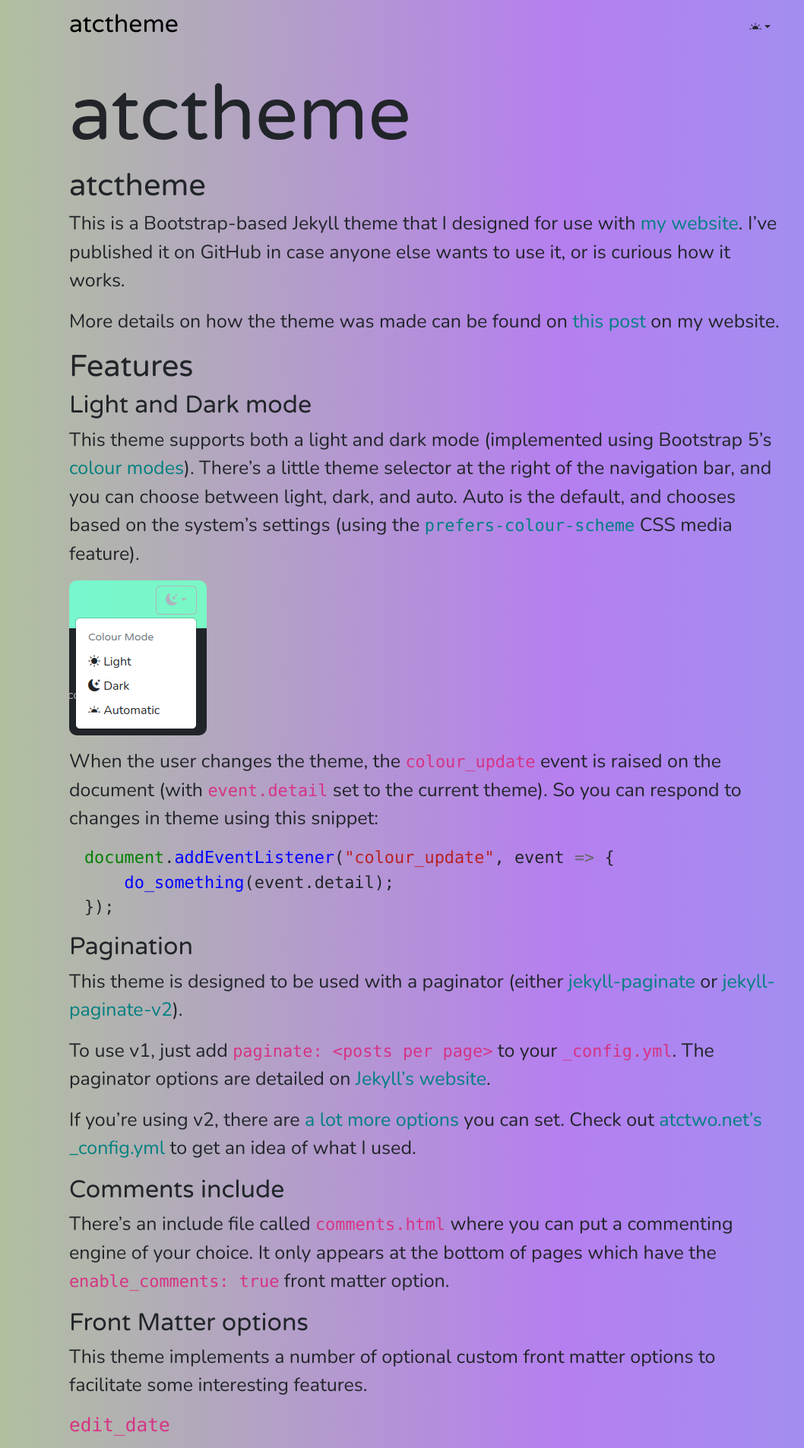
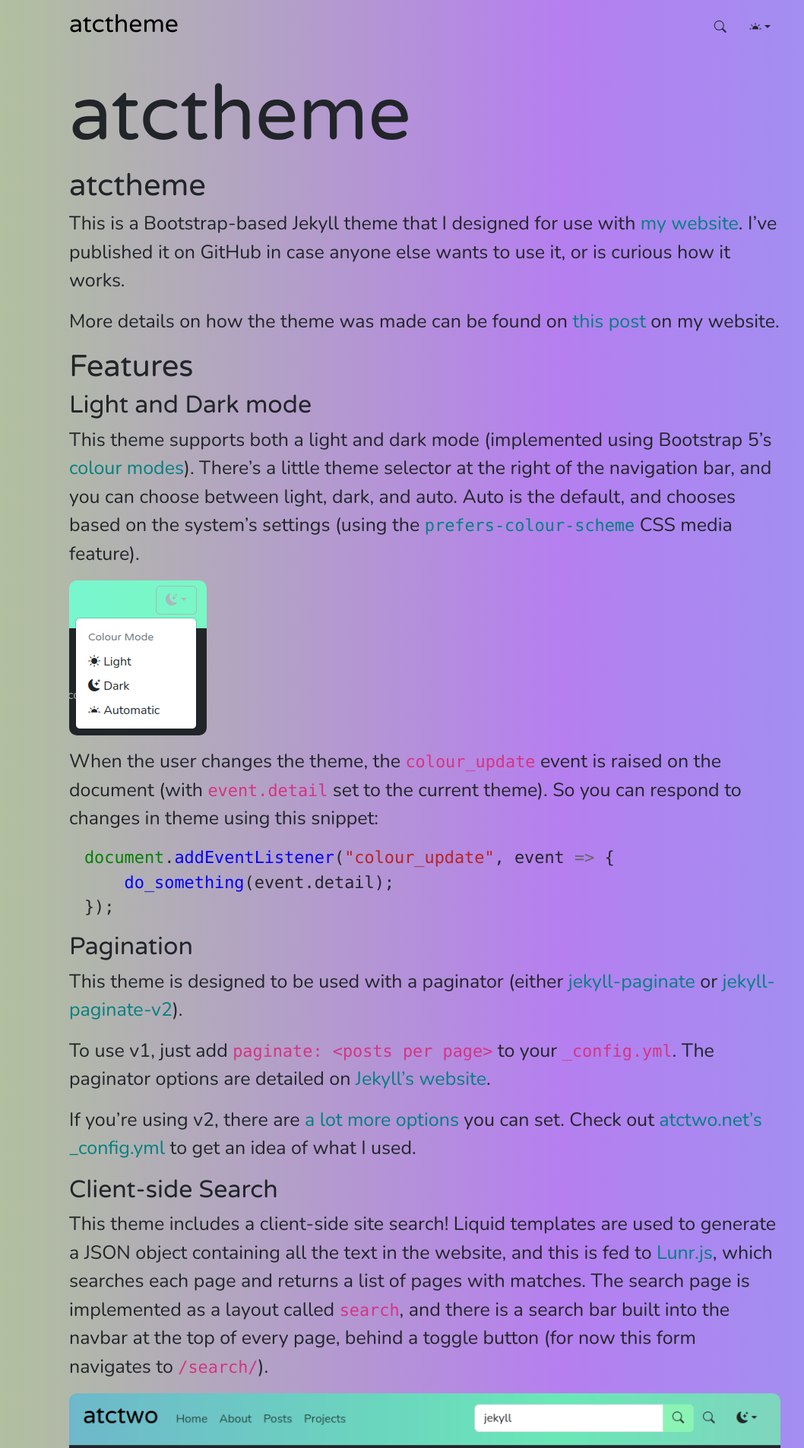
Before and after one commit to atctwo/atctheme, a Jekyll site: the page built from readme.md, in a window 1280 px wide. Shown: the top 1906 px of the page at 76% size, without its empty margins (81-1139 px from the left). Built offline with Jekyll 4.4.1, drawn with Linux system fonts in a browser that asks for light colours; some web fonts are replaced; our own code applies the rules of GitHub Pages for plain Markdown files.

Commit message:
added a search feature!

```diff
--- a/_includes/header.html
+++ b/_includes/header.html
@@ -21,16 +21,30 @@
                 </span>
                 {% endif %}
 
+                <div id="header-search-box">
+                    <div class="collapse collapse-horizontal" id="header-search-collapse">
+                        <form action="/search" class="d-flex" id="header-search-form" role="search">
+                            <div class="input-group">
+                                <input type="search" name="q" class="form-control search-box" id="search-box" placeholder="Search" aria-label="Search">
+                                <button class="btn btn-primary btn-search rainbow-background" type="submit"><i class="bi bi-search"></i></button>
+                            </div>
+                        </form>
+                    </div>
+                </div>
+
                 <div class="dropdown" id="header-colour-select-dropdown">
+                    <button class="btn" type="button" data-bs-theme="light" data-bs-toggle="collapse" data-bs-target="#header-search-collapse">
+                        <i class="bi bi-search"></i>
+                    </button>
                     <button class="btn dropdown-toggle" id="header-color-select-btn" type="button" data-bs-toggle="dropdown" data-bs-theme="light" aria-expanded="false" aria-label="Select Colour Mode">
                         <i class="bi bi-brightness-alt-high-fill"></i>
-                      </button>
-                      <ul class="dropdown-menu dropdown-menu-end">
+                    </button>
+                    <ul class="dropdown-menu dropdown-menu-end">
                         <li><h6 class="dropdown-header">Colour Mode</h6></li>
                         <li><a class="dropdown-item" onclick="set_colour_mode('light');" href="#"><i class="bi bi-brightness-high-fill"></i> Light</a></li>
                         <li><a class="dropdown-item" onclick="set_colour_mode('dark');" href="#"><i class="bi bi-moon-stars-fill"></i> Dark</a></li>
                         <li><a class="dropdown-item" onclick="set_colour_mode('auto');" href="#"><i class="bi bi-brightness-alt-high-fill"></i> Automatic</a></li>
-                      </ul>
+                    </ul>
                 </div>
             </div>
         </div>
--- a/_sass/header.scss
+++ b/_sass/header.scss
@@ -12,10 +12,30 @@
     text-decoration: none;
 }
 
-#header-colour-select-dropdown {
+#header-search-box {
     margin-left: auto;
 }
 
 #header-inner-nav {
     width: 100%;
 }
+
+#header-search-form {
+    width: 300px;
+}
+
+@media (max-width: 767px) {
+    #header-search-box {
+        width: 100%;
+    }
+    #header-search-form {
+        width: calc(100vw - 2rem);
+    }
+    #header-search-collapse {
+        margin-left: 0;
+    }
+    #header-search-collapse:not(.show):not(.collapsing) {
+        display: block;
+        visibility: hidden;
+    }
+}
--- a/readme.md
+++ b/readme.md
@@ -25,6 +25,11 @@ This theme is designed to be used with a paginator (either [jekyll-paginate](htt
 To use v1, just add `paginate: <posts per page>` to your `_config.yml`.  The paginator options are detailed on [Jekyll's website](https://jekyllrb.com/docs/pagination/).
 
 If you're using v2, there are [a lot more options](https://github.com/sverrirs/jekyll-paginate-v2/blob/master/README-GENERATOR.md) you can set.  Check out [atctwo.net's _config.yml](https://github.com/atctwo/atctwo.github.io/blob/web4/_config.yml#L73) to get an idea of what I used.
+
+## Client-side Search
+This theme includes a client-side site search!  Liquid templates are used to generate a JSON object containing all the text in the website, and this is fed to [Lunr.js](https://lunrjs.com/), which searches each page and returns a list of pages with matches.  The search page is implemented as a layout called `search`, and there is a search bar built into the navbar at the top of every page, behind a toggle button (for now this form navigates to `/search/`).
+
+![Screenshot of the results of the search "jekyll"](extras/search_results.png)
 
 ## Comments include
 There's an include file called `comments.html` where you can put a commenting engine of your choice.  It only appears at the bottom of pages which have the `enable_comments: true` front matter option.
```
Also changed, not shown: _includes/search_data.html (added, +25 -0 lines), _layouts/search.html (added, +125 -0 lines), extras/search_bar.png (added), extras/search_results.png (added).
